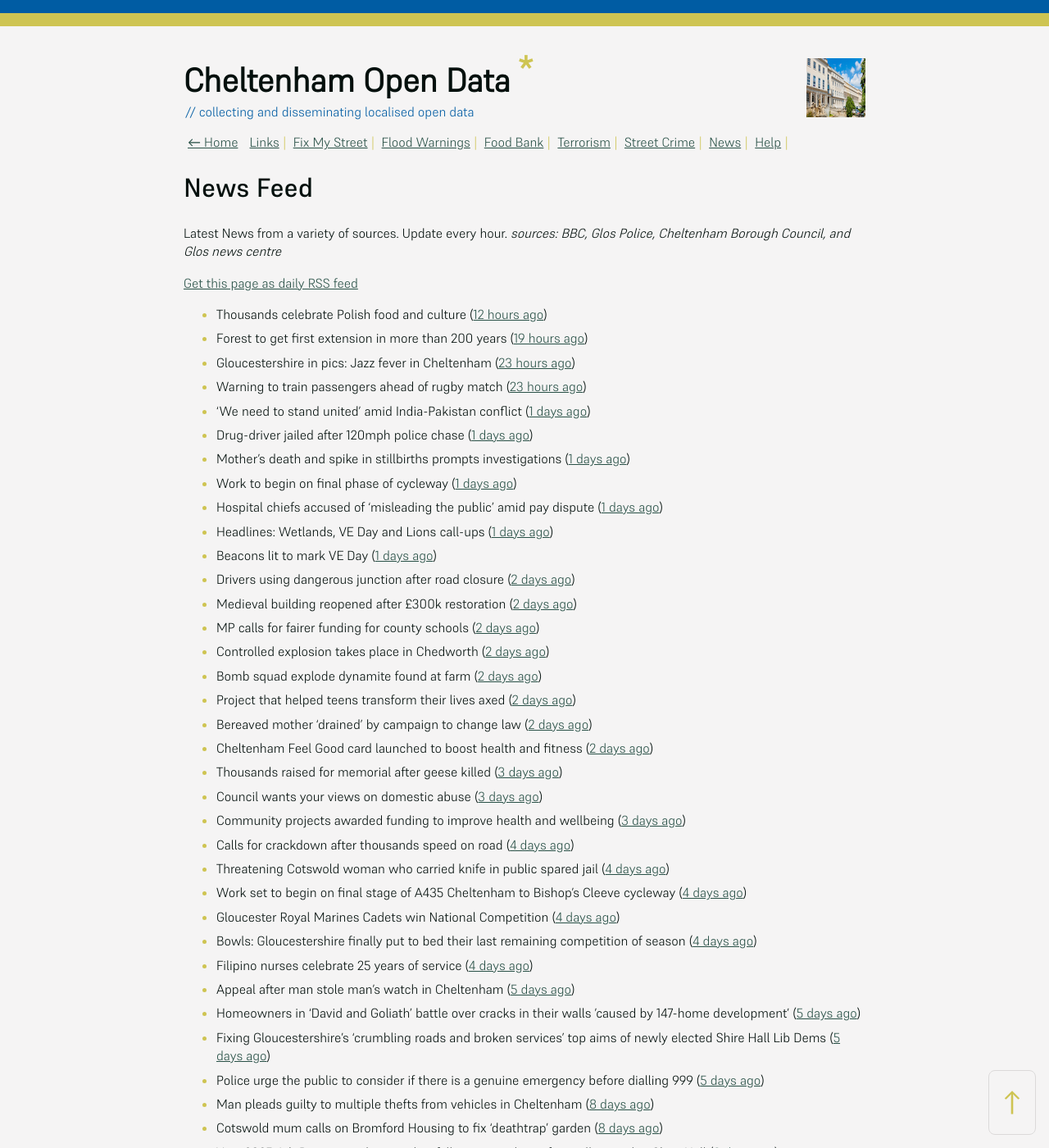
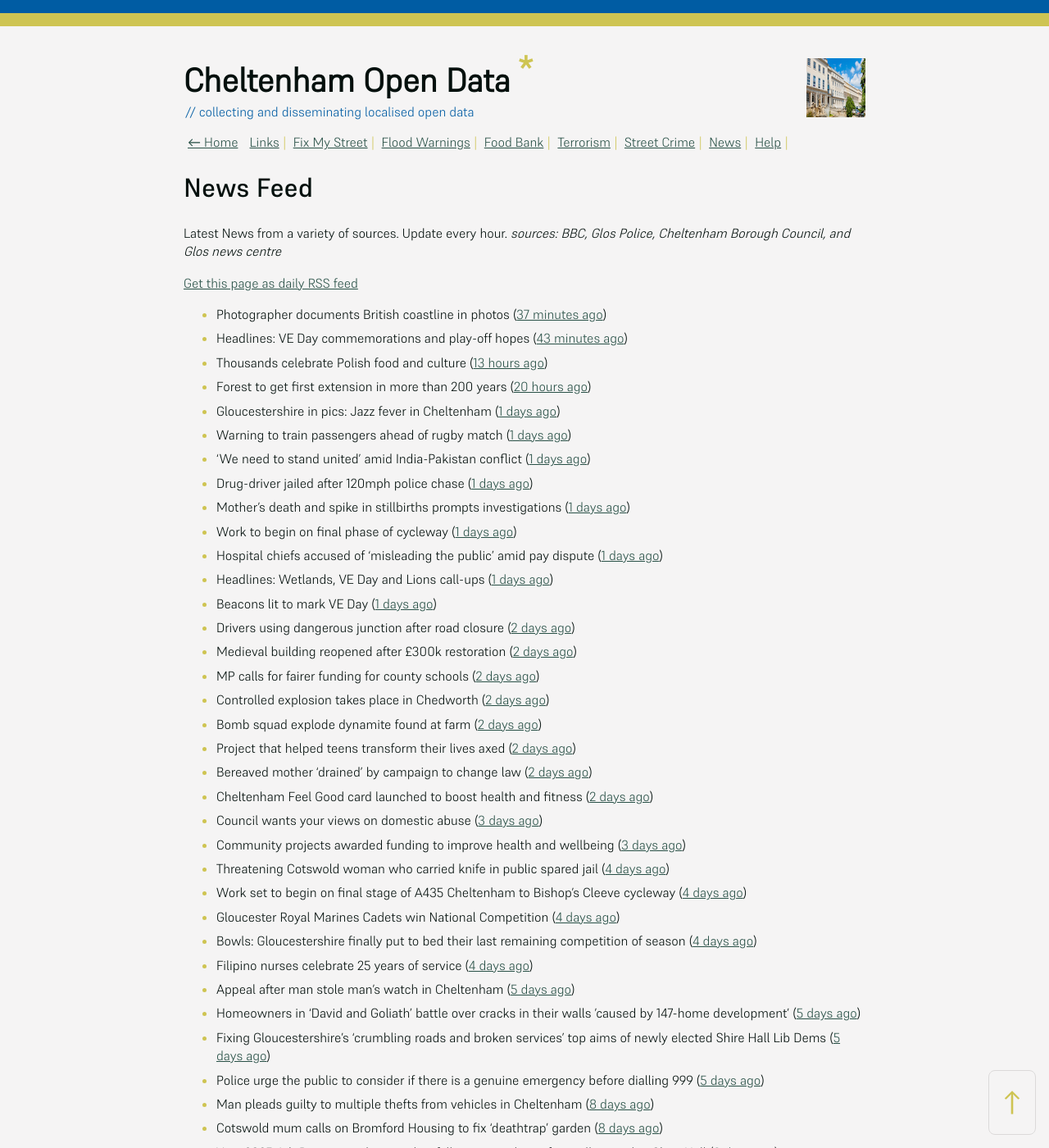
Before and after one commit to mat-0/cheltenham-open-data, a Jekyll site: the page built from _pages/news.md, in a window 1280 px wide and 1400 px high. Shown: the whole window at 82% size. Built offline with Jekyll 4.4.1, drawn with Linux system fonts in a browser that asks for light colours; some of the changed text lies outside the part shown.

Commit message:
Updated 2025-05-11 06:57:54

```diff
--- a/_pages/news.md
+++ b/_pages/news.md
@@ -12,10 +12,12 @@ _sources: BBC, Glos Police, Cheltenham Borough Council, and Glos news centre_
 [Get this page as daily RSS feed](/daily.rss)
 
 <!-- news_marker starts -->
-- Thousands celebrate Polish food and culture ([12 hours ago](https://www.bbc.com/news/articles/c861904v5ego))
-- Forest to get first extension in more than 200 years ([19 hours ago](https://www.bbc.com/news/articles/cx2w2d1ww0yo))
-- Gloucestershire in pics: Jazz fever in Cheltenham ([23 hours ago](https://www.bbc.com/news/articles/cql23676qlgo))
-- Warning to train passengers ahead of rugby match ([23 hours ago](https://www.bbc.com/news/articles/cde2e6kx43xo))
+- Photographer documents British coastline in photos ([37 minutes ago](https://www.bbc.com/news/articles/cewdlqzxello))
+- Headlines: VE Day commemorations and play-off hopes ([43 minutes ago](https://www.bbc.com/news/articles/c8070x0r38jo))
+- Thousands celebrate Polish food and culture ([13 hours ago](https://www.bbc.com/news/articles/c861904v5ego))
+- Forest to get first extension in more than 200 years ([20 hours ago](https://www.bbc.com/news/articles/cx2w2d1ww0yo))
+- Gloucestershire in pics: Jazz fever in Cheltenham ([1 days ago](https://www.bbc.com/news/articles/cql23676qlgo))
+- Warning to train passengers ahead of rugby match ([1 days ago](https://www.bbc.com/news/articles/cde2e6kx43xo))
 - 'We need to stand united' amid India-Pakistan conflict ([1 days ago](https://www.bbc.com/news/articles/cx202gvxgj7o))
 - Drug-driver jailed after 120mph police chase ([1 days ago](https://www.bbc.com/news/articles/c8jgl2gdj3jo))
 - Mother’s death and spike in stillbirths prompts investigations ([1 days ago](https://gloucesternewscentre.co.uk/mothers-death-and-spike-in-stillbirths-prompts-investigations/))
@@ -31,10 +33,8 @@ _sources: BBC, Glos Police, Cheltenham Borough Council, and Glos news centre_
 - Project that helped teens transform their lives axed ([2 days ago](https://www.bbc.com/news/articles/ckg1gmmn82zo))
 - Bereaved mother 'drained' by campaign to change law ([2 days ago](https://www.bbc.com/news/articles/c99p985r1xgo))
 - Cheltenham Feel Good card launched to boost health and fitness ([2 days ago](https://www.cheltenham.gov.uk/news/article/3007/cheltenham_feel_good_card_launched_to_boost_health_and_fitness))
-- Thousands raised for memorial after geese killed ([3 days ago](https://www.bbc.com/news/articles/cn80d0k231yo))
 - Council wants your views on domestic abuse ([3 days ago](https://gloucesternewscentre.co.uk/council-wants-your-views-on-domestic-abuse/))
 - Community projects awarded funding to improve health and wellbeing ([3 days ago](https://www.cheltenham.gov.uk/news/article/3006/community_projects_awarded_funding_to_improve_health_and_wellbeing))
-- Calls for crackdown after thousands speed on road ([4 days ago](https://www.bbc.com/news/articles/cj454v1qzrxo))
 - Threatening Cotswold woman who carried knife in public spared jail ([4 days ago](https://gloucesternewscentre.co.uk/threatening-cotswold-woman-who-carried-knife-in-public-spared-jail/))
 - Work set to begin on final stage of A435 Cheltenham to Bishop’s Cleeve cycleway ([4 days ago](https://gloucesternewscentre.co.uk/work-set-to-begin-on-final-stage-of-a435-cheltenham-to-bishops-cleeve-cycleway/))
 - Gloucester Royal Marines Cadets win National Competition ([4 days ago](https://gloucesternewscentre.co.uk/gloucester-royal-marines-cadets-win-national-competition/))
```
Also changed, not shown: other parts of _pages/news.md (+1 -1 lines), _data/flood.json (+5 -69 lines), index.md (+5 -5 lines).
